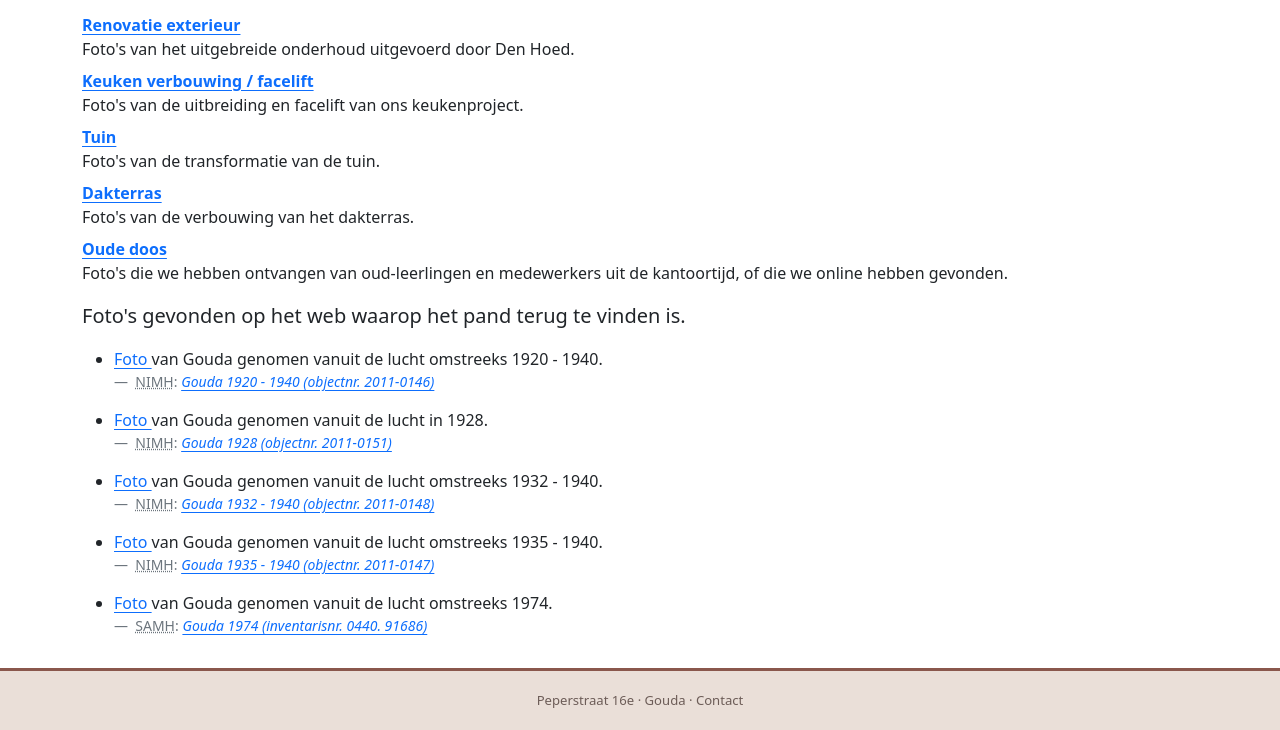
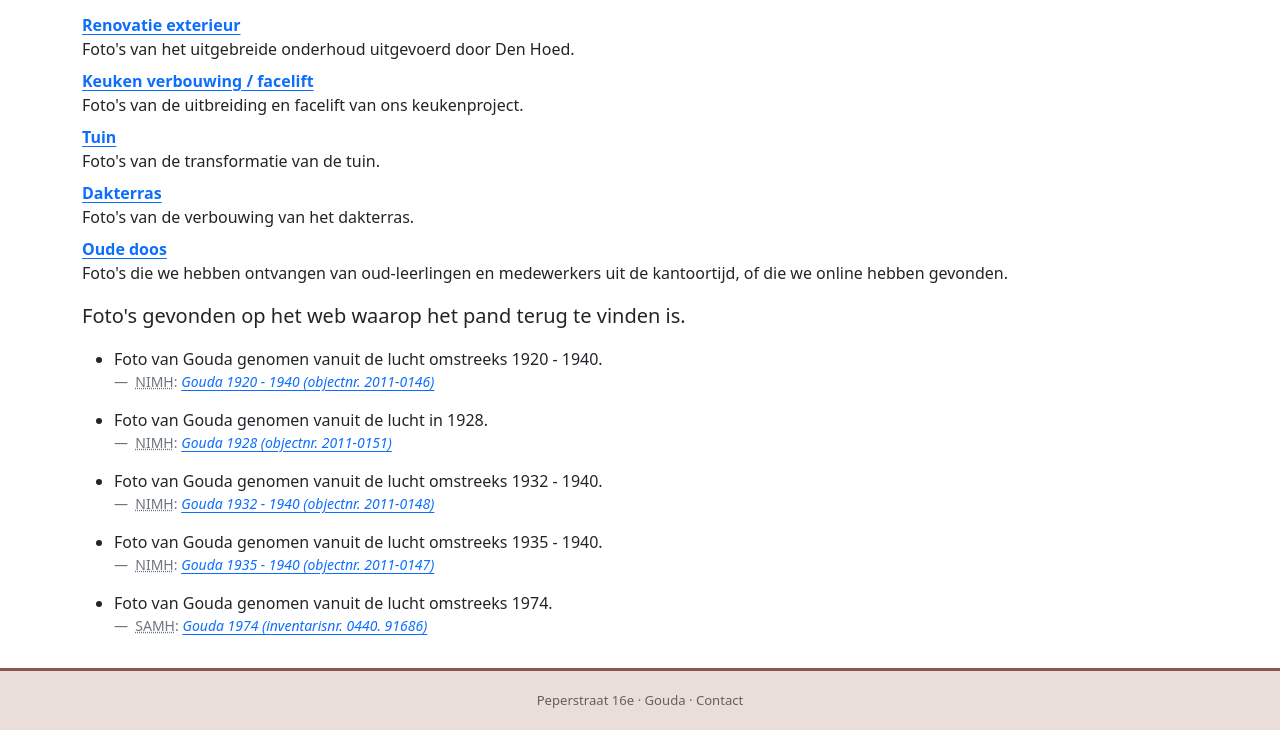
Before and after one commit to robbast/peperstraat16e.nl, a website built with Vite: page fotos.html in a window 1280 px wide. Shown: the part 360-1090 px from the top of the page. Built offline with nearby package versions, Linux system fonts and the light colour scheme; some packages are replaced by stand-ins of ours.

Commit message:
Remove duplicate links on the photos page
Each entry linked the same URL twice, from "Foto" and from the citation.
Keep the citation link.

Co-Authored-By: Claude Opus 5.5 <noreply@anthropic.com>

```diff
--- a/fotos.html
+++ b/fotos.html
@@ -80,15 +80,7 @@
           <ul class="references">
             <li>
               <figure>
-                <blockquote class="blockquote">
-                  <a
-                    href="https://beeldbank.nimh.nl/foto-s-2/detail/de6cf766-3da5-d123-3839-a160d9d52f64/media/f4680cc8-4651-5430-5834-b0e5bb0eb0ff"
-                    target="_blank"
-                  >
-                    Foto
-                  </a>
-                  van Gouda genomen vanuit de lucht omstreeks 1920 - 1940.
-                </blockquote>
+                <blockquote class="blockquote">Foto van Gouda genomen vanuit de lucht omstreeks 1920 - 1940.</blockquote>
                 <figcaption class="blockquote-footer">
                   <abbr title="Nederlands Instituut voor Militaire Historie">NIMH</abbr>:
                   <cite>
@@ -104,15 +96,7 @@
             </li>
             <li>
               <figure>
-                <blockquote class="blockquote">
-                  <a
-                    href="https://beeldbank.nimh.nl/foto-s-2/detail/94f33a00-ca41-26dd-66ab-a155e92f8168/media/cfdfc2c9-87c5-9fc4-a15a-fcaed2196370"
-                    target="_blank"
-                  >
-                    Foto
-                  </a>
-                  van Gouda genomen vanuit de lucht in 1928.
-                </blockquote>
+                <blockquote class="blockquote">Foto van Gouda genomen vanuit de lucht in 1928.</blockquote>
                 <figcaption class="blockquote-footer">
                   <abbr title="Nederlands Instituut voor Militaire Historie">NIMH</abbr>:
                   <cite>
@@ -128,15 +112,7 @@
             </li>
             <li>
               <figure>
-                <blockquote class="blockquote">
-                  <a
-                    href="https://beeldbank.nimh.nl/foto-s-2/detail/8b89164c-548b-fbe6-8fbd-eba35e82c837/media/4fa9e91d-75c2-8f1e-0d91-fc9d1a2717ab"
-                    target="_blank"
-                  >
-                    Foto
-                  </a>
-                  van Gouda genomen vanuit de lucht omstreeks 1932 - 1940.
-                </blockquote>
+                <blockquote class="blockquote">Foto van Gouda genomen vanuit de lucht omstreeks 1932 - 1940.</blockquote>
                 <figcaption class="blockquote-footer">
                   <abbr title="Nederlands Instituut voor Militaire Historie">NIMH</abbr>:
                   <cite>
@@ -152,15 +128,7 @@
             </li>
             <li>
               <figure>
-                <blockquote class="blockquote">
-                  <a
-                    href="https://beeldbank.nimh.nl/foto-s-2/detail/bd0e0720-4d4d-f5d2-d406-c9607d420efc/media/e62213bc-a2fd-e7ea-0525-521b30dd1e17"
-                    target="_blank"
-                  >
-                    Foto
-                  </a>
-                  van Gouda genomen vanuit de lucht omstreeks 1935 - 1940.
-                </blockquote>
+                <blockquote class="blockquote">Foto van Gouda genomen vanuit de lucht omstreeks 1935 - 1940.</blockquote>
                 <figcaption class="blockquote-footer">
                   <abbr title="Nederlands Instituut voor Militaire Historie">NIMH</abbr>:
                   <cite>
@@ -176,15 +144,7 @@
             </li>
             <li>
               <figure>
-                <blockquote class="blockquote">
-                  <a
-                    href="https://samh.nl/bronnen/beeldbank/detail/ac455550-553c-6fb2-2eb4-4475857953b1/media/e09478d8-8f86-d317-0c21-1fec61f18506"
-                    target="_blank"
-                  >
-                    Foto
-                  </a>
-                  van Gouda genomen vanuit de lucht omstreeks 1974.
-                </blockquote>
+                <blockquote class="blockquote">Foto van Gouda genomen vanuit de lucht omstreeks 1974.</blockquote>
                 <figcaption class="blockquote-footer">
                   <abbr title="Streekarchief Midden-Holland">SAMH</abbr>:
                   <cite>
```
